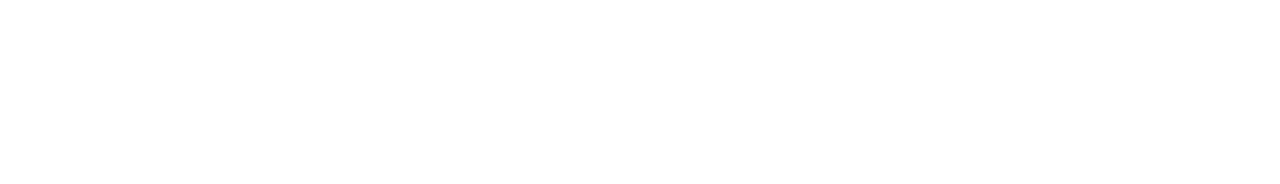
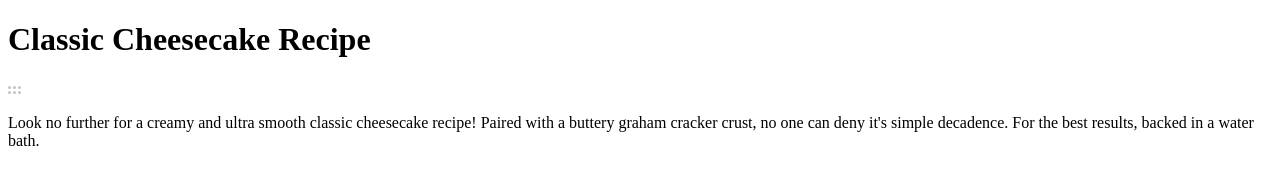
Before and after one commit to johannamag/devchallenges.io-recipe-page, a plain HTML site: page index.html in a window 1280 px wide. Drawn offline with Linux system fonts and the light colour scheme; a web font is replaced by a local one.

Commit message:
added intro html

```diff
--- a/index.html
+++ b/index.html
@@ -25,5 +25,19 @@
 
     <link rel="stylesheet" href="style.css" />
   </head>
-  <body></body>
+  <body>
+    <main>
+      <div class="container">
+        <h1 class="title">Classic Cheesecake Recipe</h1>
+        <div class="intro">
+          <img src="6dots.svg" alt="dots" />
+          <p class="intro-text">
+            Look no further for a creamy and ultra smooth classic cheesecake
+            recipe! Paired with a buttery graham cracker crust, no one can deny
+            it's simple decadence. For the best results, backed in a water bath.
+          </p>
+        </div>
+      </div>
+    </main>
+  </body>
 </html>
```
